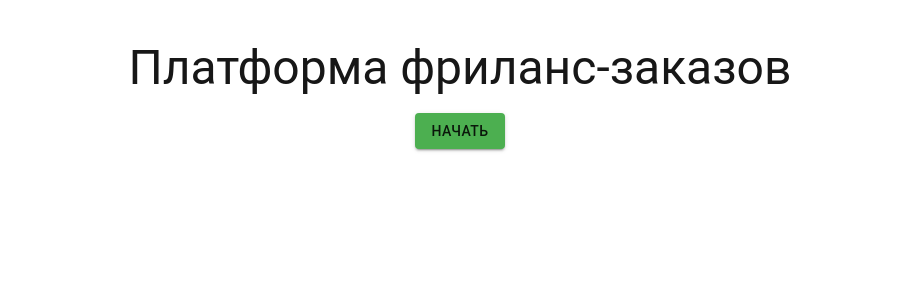
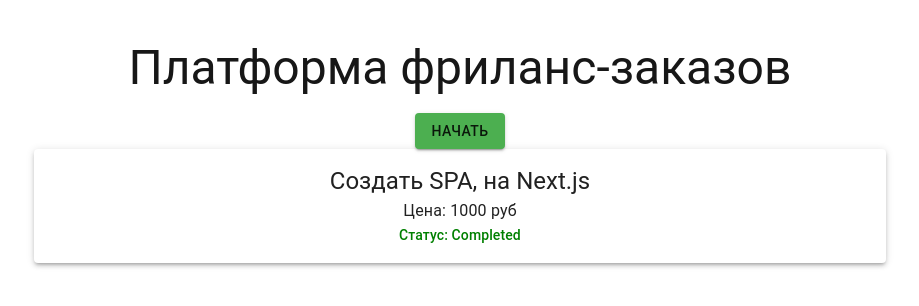
Before and after one commit to SeregaNag/freelance-platform, a Next.js app: page / in a window 1280 px wide. Shown: the top 306 px of the page, without its empty margins (180-1099 px from the left). Built offline with nearby package versions, Linux system fonts and the light colour scheme.

Commit message:
Made working theme, and added OrderCard component

```diff
--- a/src/app/layout.tsx
+++ b/src/app/layout.tsx
@@ -1,8 +1,7 @@
 import type { Metadata } from "next";
 import { Geist, Geist_Mono } from "next/font/google";
 import "./globals.css";
-import { ThemeProvider } from "@mui/material";
-import { theme } from "../theme/theme";
+import ThemeRegistry from "../theme/themeRegistry";
 
 const geistSans = Geist({
   variable: "--font-geist-sans",
@@ -29,7 +28,7 @@ export default function RootLayout({
       <body
         className={`${geistSans.variable} ${geistMono.variable} antialiased`}
       >
-        <ThemeProvider theme={theme}>{children}</ThemeProvider>
+        <ThemeRegistry>{children}</ThemeRegistry>
       </body>
     </html>
   );
--- a/src/app/page.tsx
+++ b/src/app/page.tsx
@@ -1,6 +1,7 @@
 "use client";
 
 import { Button, Container, Typography } from "@mui/material";
+import OrderCard from "@/components/OrderCard";
 
 export default function Home() {
   return (
@@ -11,6 +12,7 @@ export default function Home() {
       <Button variant="contained" color="primary">
         Начать
       </Button>
+      <OrderCard />
     </Container>
   );
 }
--- /dev/null
+++ b/src/components/OrderCard.tsx
@@ -0,0 +1,27 @@
+import { Paper,Typography, Container } from "@mui/material"
+import { useEffect, useState } from "react";
+
+export default function OrderCard() {
+    const [status, setStatus] = useState("Completed");
+    const [statusColor, setStatusColor] = useState("black");
+
+    useEffect(() => {
+        if (status === "Completed") {
+            setStatusColor("green");
+        } else if (status === "Pending") {
+            setStatusColor("yellow");
+        } else if (status === "Canceled") {
+            setStatusColor("grey");
+        }
+    }, []);
+
+
+
+    return (
+        <Paper elevation={3} sx={{p:2, mb:2}}>
+            <Typography variant="h5">Создать SPA, на Next.js</Typography>
+            <Typography variant="subtitle1">Цена: 1000 руб</Typography>
+            <Typography variant="subtitle2" color={statusColor}>Статус: {status}</Typography>
+        </Paper>
+    )
+}
--- /dev/null
+++ b/src/theme/themeRegistry.tsx
@@ -0,0 +1,12 @@
+"use client"
+
+import { ThemeProvider } from "@mui/material";
+import { theme } from "./theme";
+
+export default function ThemeRegistry({
+  children,
+}: Readonly<{
+  children: React.ReactNode;
+}>) {
+  return <ThemeProvider theme={theme}>{children}</ThemeProvider>;
+}
```
